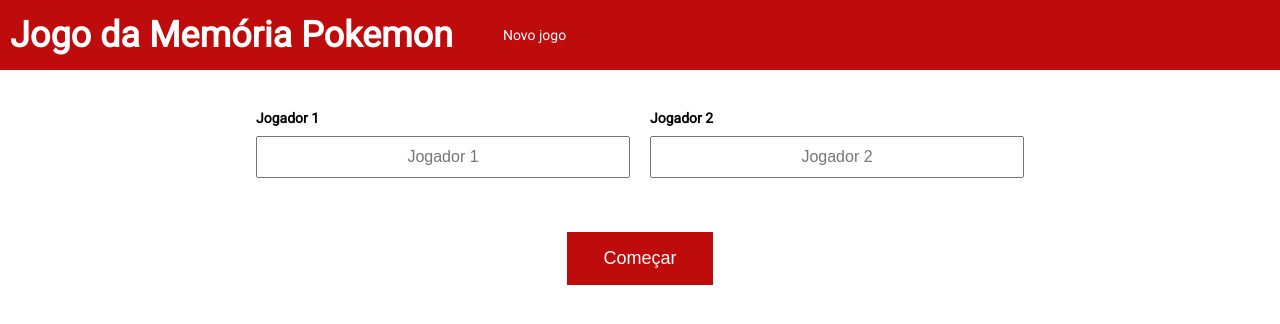
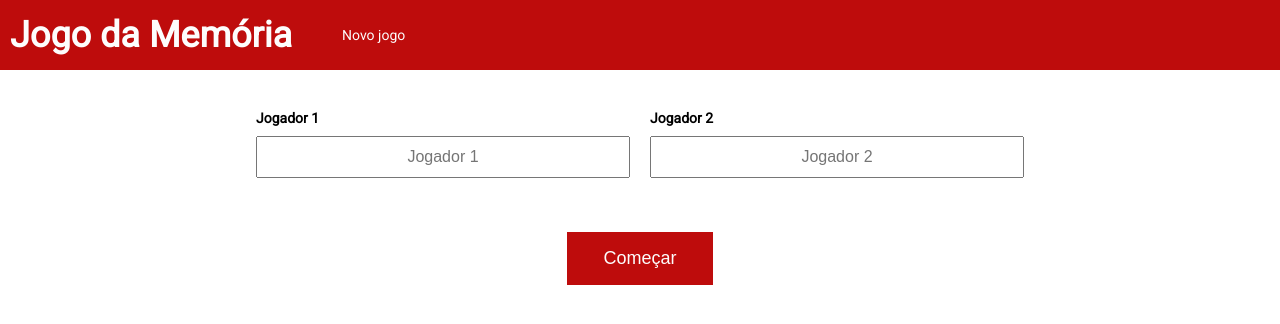
Before and after one commit to davidalves1/memory-game, a plain HTML site: page index.html in a window 1280 px wide. Drawn offline with Linux system fonts and the light colour scheme.

Commit message:
Change title

```diff
--- a/index.html
+++ b/index.html
@@ -3,13 +3,13 @@
 <head>
   <meta charset="UTF-8">
   <meta name="viewport" content="width=device-width, initial-scale=1.0">
-  <title>Jogo da Memória Pokemon</title>
+  <title>Jogo da Memória</title>
   <link rel="stylesheet" href="style.css">
 </head>
 <body>
   <header>
     <div class="header__title">
-      <h1>Jogo da Memória Pokemon</h1>
+      <h1>Jogo da Memória</h1>
     </div>
     <nav>
       <ul class="header__menu">
```
